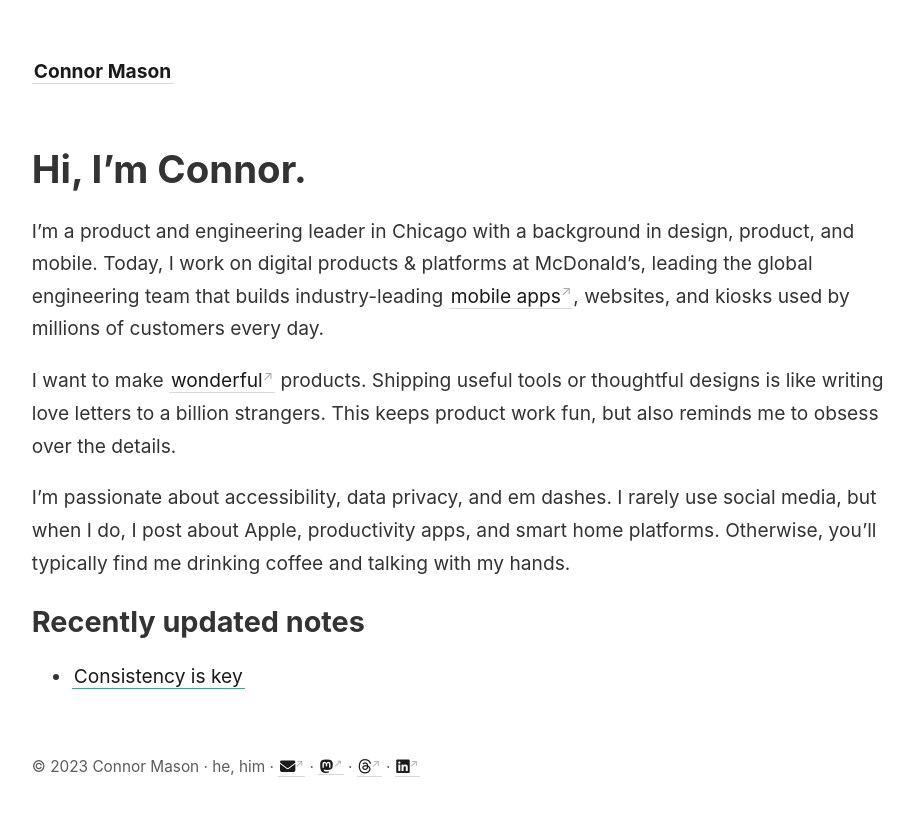
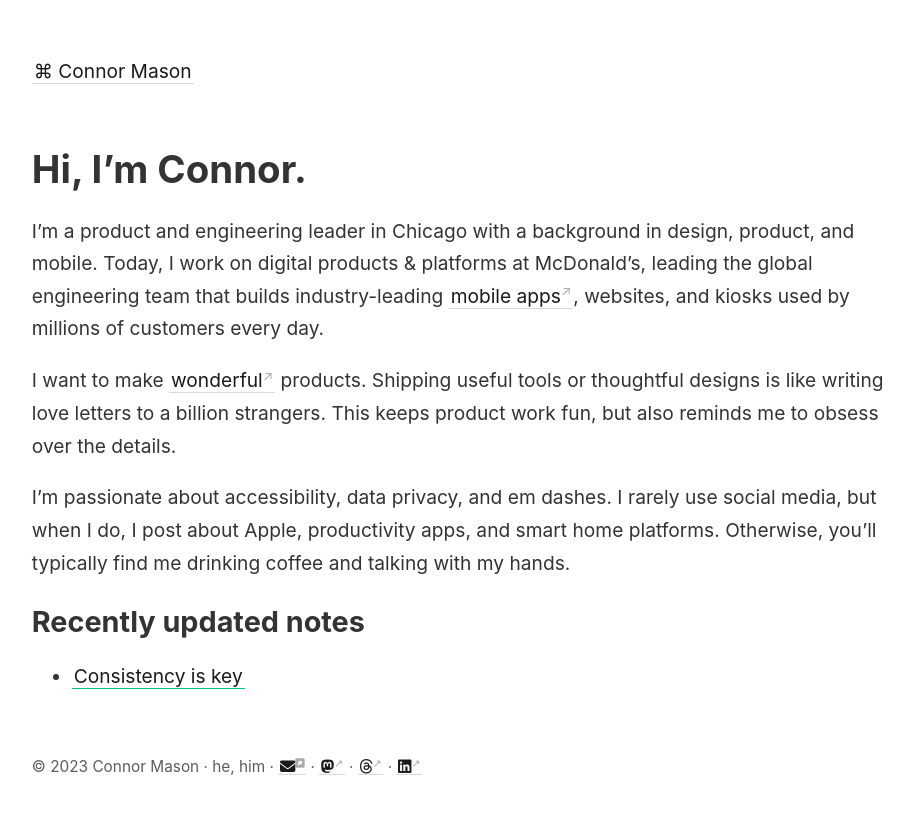
Before and after one commit to conmas/site, a Jekyll site: the page built from _pages/index.md, in a window 1280 px wide. Shown: the top 816 px of the page, without its empty margins (45-958 px from the left). Built offline with Jekyll 4.4.1, drawn with Linux system fonts in a browser that asks for light colours; nearby versions of some CDN libraries.

Commit message:
Content updates

```diff
--- a/_includes/footer.html
+++ b/_includes/footer.html
@@ -1,8 +1,9 @@
-<p>© 2023 Connor Mason · he, him ·
+<p>© 2023 Connor Mason  ·  he, him  ·
 	<script>
-			n='connor';d='mason';t='me';document.write('<a href="mailto:'+n+'@'+d+'.'+t+'"><i class="fa-solid fa-envelope"></i></a>');
-	</script> ·
-	<a href="https://hachyderm.io/@connor" rel="me" class="fa-brands fa-mastodon"></a> ·
-	<a href="https://threads.net/@conmas"><i class="fa-brands fa-threads"></i></a> ·
-	<a href="https://linkedin.com/in/cnnrmsn"><i class="fa-brands fa-linkedin"></i></a>
+			n='connor';d='mason';t='me';
+			document.write('<a href="mailto:'+n+'@'+d+'.'+t+'" class="fa-solid fa-envelope"></a>');
+	</script>  ·
+	<a href="https://hachyderm.io/@connor" rel="me" class="fa-brands fa-mastodon"></a>  ·
+	<a href="https://threads.net/@conmas" class="fa-brands fa-threads"></a>  ·
+	<a href="https://linkedin.com/in/cnnrmsn" class="fa-brands fa-linkedin"></a>
 </p>
--- a/_includes/nav.html
+++ b/_includes/nav.html
@@ -1,3 +1,3 @@
 <div>
-    <a class="internal-link" href="{{ site.baseurl }}/"><b>{{ site.title }}</b></a>
+    <a class="internal-link" href="{{ site.baseurl }}/">⌘ {{ site.title }}</a>
 </div>
```
